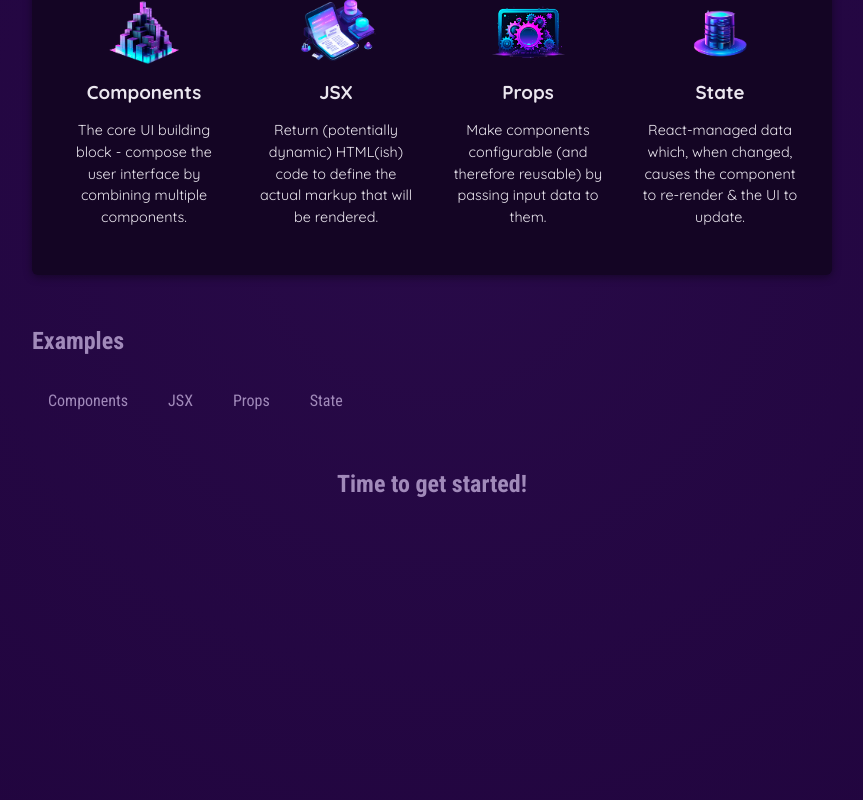
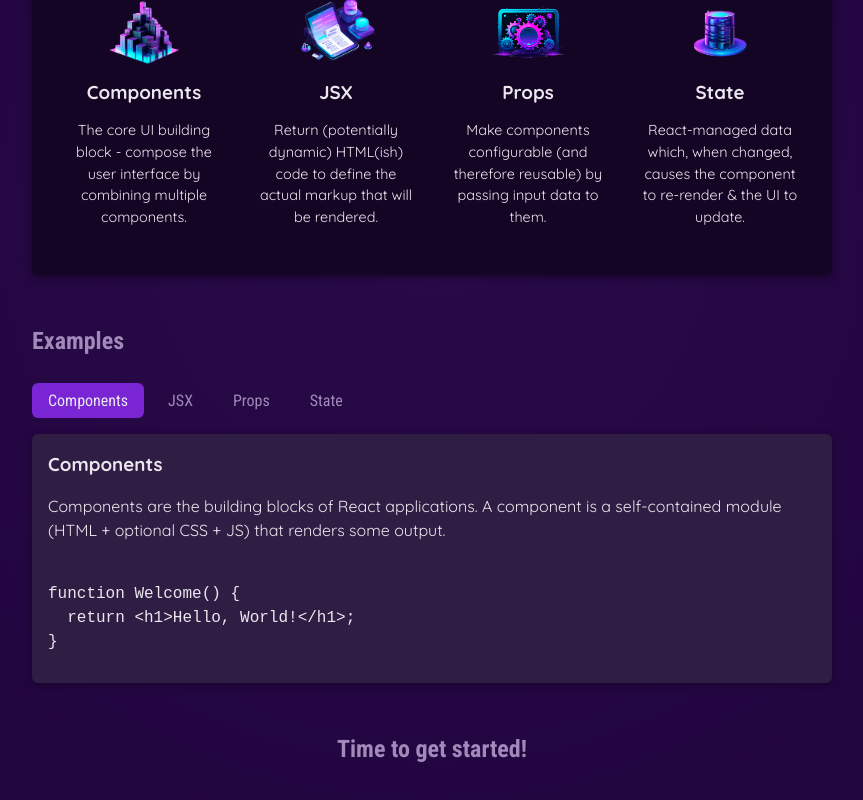
Before and after one commit to shoaib63/03-React-Essentials, a React (Vite) app: page / in a window 1280 px wide. Both pictures are taken after a click on the button "Components". Shown: the part 424-1224 px from the top of the page, without its empty margins (208-1071 px from the left). Built offline with nearby package versions, Linux system fonts and the light colour scheme; the HTML template or start-up script is replaced by a standard one.

Commit message:
End of 03 Section

```diff
--- a/src/App.jsx
+++ b/src/App.jsx
@@ -1,10 +1,29 @@
+import { useState } from 'react';
 import  CoreConcept  from './components/CoreConcept.jsx';
 import  Header  from './components/Header/Header.jsx';
 import TabButton from './components/TabButton.jsx';
 import {CORE_CONCEPTS} from './data.js';
+import { EXAMPLES } from './data.js';
 
 
 function App() {
+
+const [tabContent , setTabContent] = useState();
+
+
+let tabContentData = <p>Please Select a topic!</p>
+
+if(tabContent)
+  tabContentData = ( <div id='tab-content'>
+    <h3>{EXAMPLES[tabContent].title}</h3>
+    <p>{EXAMPLES[tabContent].description}</p>
+    <pre>
+      <code>
+      {EXAMPLES[tabContent].code}
+      </code>
+    </pre>
+  </div>);
+
   return (
     <div>
       <Header />
@@ -13,22 +32,26 @@
           <h2>Core Concepts</h2>
 
           <ul>
-            <CoreConcept {...CORE_CONCEPTS[0]}/>
-            <CoreConcept {...CORE_CONCEPTS[1]}/>
+
+            {
+              CORE_CONCEPTS.map((conceptItem => <CoreConcept key={conceptItem.title} {...conceptItem}/>))
+            }
+
+            {/* <CoreConcept {...CORE_CONCEPTS[1]}/>
             <CoreConcept {...CORE_CONCEPTS[2]}/>
-            <CoreConcept {...CORE_CONCEPTS[3]}/>
+            <CoreConcept {...CORE_CONCEPTS[3]}/> */}
 
           </ul>
         </section>
         <section id='examples' >
           <h2>Examples</h2>
           <menu>
-            <TabButton>Components</TabButton>
-            <TabButton>JSX</TabButton>
-            <TabButton>Props</TabButton>
-            <TabButton>State</TabButton>
-
+            <TabButton isSelected={tabContent === 'components'} onSelect={()=> setTabContent('components')}>Components</TabButton>
+            <TabButton isSelected={tabContent === 'jsx'} onSelect={()=> setTabContent('jsx')}>JSX</TabButton>
+            <TabButton isSelected={tabContent === 'props'} onSelect={()=> setTabContent('props')}>Props</TabButton>
+            <TabButton isSelected={tabContent === 'state'} onSelect={()=> setTabContent('state')}>State</TabButton>
           </menu>
+            {tabContentData}
         </section>
         <h2>Time to get started!</h2>
       </main>
--- a/src/components/TabButton.jsx
+++ b/src/components/TabButton.jsx
@@ -1,10 +1,6 @@
-export default function TabButton({children}) {
-
-    function onClick(){
-        console.log("Test");
-    }
+export default function TabButton({children , onSelect , isSelected}) {
 
     return(
-        <li><button onClick={onClick}>{children}</button></li>
+        <li><button className={isSelected ? 'active': undefined} onClick={onSelect}>{children}</button></li>
     );
 }
--- a/src/data.js
+++ b/src/data.js
@@ -29,3 +29,55 @@
       'React-managed data which, when changed, causes the component to re-render & the UI to update.',
   },
 ];
+
+
+export const EXAMPLES = {
+  components: {
+    title: 'Components',
+    description:
+      'Components are the building blocks of React applications. A component is a self-contained module (HTML + optional CSS + JS) that renders some output.',
+    code: `
+function Welcome() {
+  return <h1>Hello, World!</h1>;
+}`,
+  },
+  jsx: {
+    title: 'JSX',
+    description:
+      'JSX is a syntax extension to JavaScript. It is similar to a template language, but it has full power of JavaScript (e.g., it may output dynamic content).',
+    code: `
+<div>
+  <h1>Welcome {userName}</h1>
+  <p>Time to learn React!</p>
+</div>`,
+  },
+  props: {
+    title: 'Props',
+    description:
+      'Components accept arbitrary inputs called props. They are like function arguments.',
+    code: `
+function Welcome(props) {
+  return <h1>Hello, {props.name}</h1>;
+}`,
+  },
+  state: {
+    title: 'State',
+    description:
+      'State allows React components to change their output over time in response to user actions, network responses, and anything else.',
+    code: `
+function Counter() {
+  const [isVisible, setIsVisible] = useState(false);
+
+  function handleClick() {
+    setIsVisible(true);
+  }
+
+  return (
+    <div>
+      <button onClick={handleClick}>Show Details</button>
+      {isVisible && <p>Amazing details!</p>}
+    </div>
+  );
+}`,
+  },
+};
```
